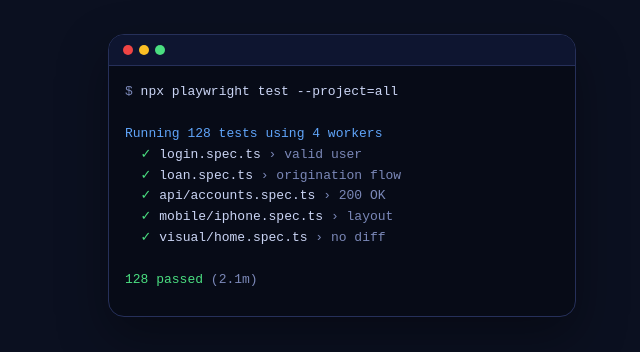
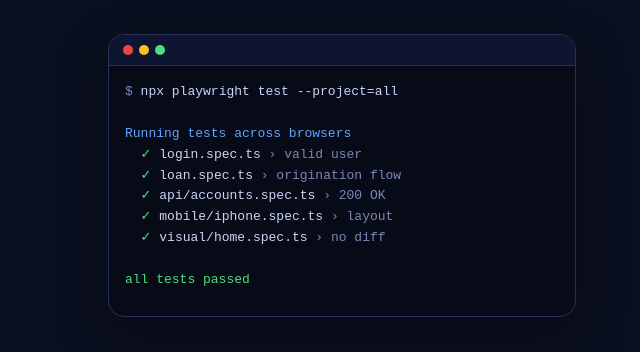
Before and after one commit to mohammed456789/mohammed456789.github.io, a plain HTML site: page index.html in a window 1280 px wide. Shown: the part 139-491 px from the top of the page, 604-1244 px from the left. Drawn offline with Linux system fonts and the light colour scheme.

Commit message:
Add social preview image and meta tags; remove made-up test count from demo
Co-Authored-By: Claude Sonnet 5.5 <noreply@anthropic.com>

```diff
--- a/index.html
+++ b/index.html
@@ -8,6 +8,12 @@
 <meta property="og:title" content="Mohammed Asif | QA Automation Engineer (SDET)">
 <meta property="og:description" content="Playwright, Selenium, API and visual test automation for banking and SaaS. 5+ years.">
 <meta property="og:type" content="website">
+<meta property="og:url" content="https://mohammed456789.github.io/">
+<meta property="og:image" content="https://mohammed456789.github.io/og-image.png">
+<meta property="og:image:width" content="1200">
+<meta property="og:image:height" content="630">
+<meta name="twitter:card" content="summary_large_image">
+<meta name="twitter:image" content="https://mohammed456789.github.io/og-image.png">
 <meta name="description" content="Portfolio of Mohammed Asif, QA Automation Engineer / SDET with 5+ years in Playwright, Selenium, API and visual test automation for banking and SaaS.">
 <style>
 :root{
@@ -350,14 +356,14 @@ document.getElementById('theme').onclick=function(){
 var lines=[
  '<span class="dim">$</span> npx playwright test --project=all',
  '',
- '<span class="blue">Running 128 tests using 4 workers</span>',
+ '<span class="blue">Running tests across browsers</span>',
  '  <span class="ok">✓</span> login.spec.ts <span class="dim">› valid user</span>',
  '  <span class="ok">✓</span> loan.spec.ts <span class="dim">› origination flow</span>',
  '  <span class="ok">✓</span> api/accounts.spec.ts <span class="dim">› 200 OK</span>',
  '  <span class="ok">✓</span> mobile/iphone.spec.ts <span class="dim">› layout</span>',
  '  <span class="ok">✓</span> visual/home.spec.ts <span class="dim">› no diff</span>',
  '',
- '<span class="ok">128 passed</span> <span class="dim">(2.1m)</span>'
+ '<span class="ok">all tests passed</span>'
 ];
 var el=document.getElementById('term'),i=0;
 var reduce=window.matchMedia('(prefers-reduced-motion: reduce)').matches;
```
Also changed, not shown: og-image.png (added).
